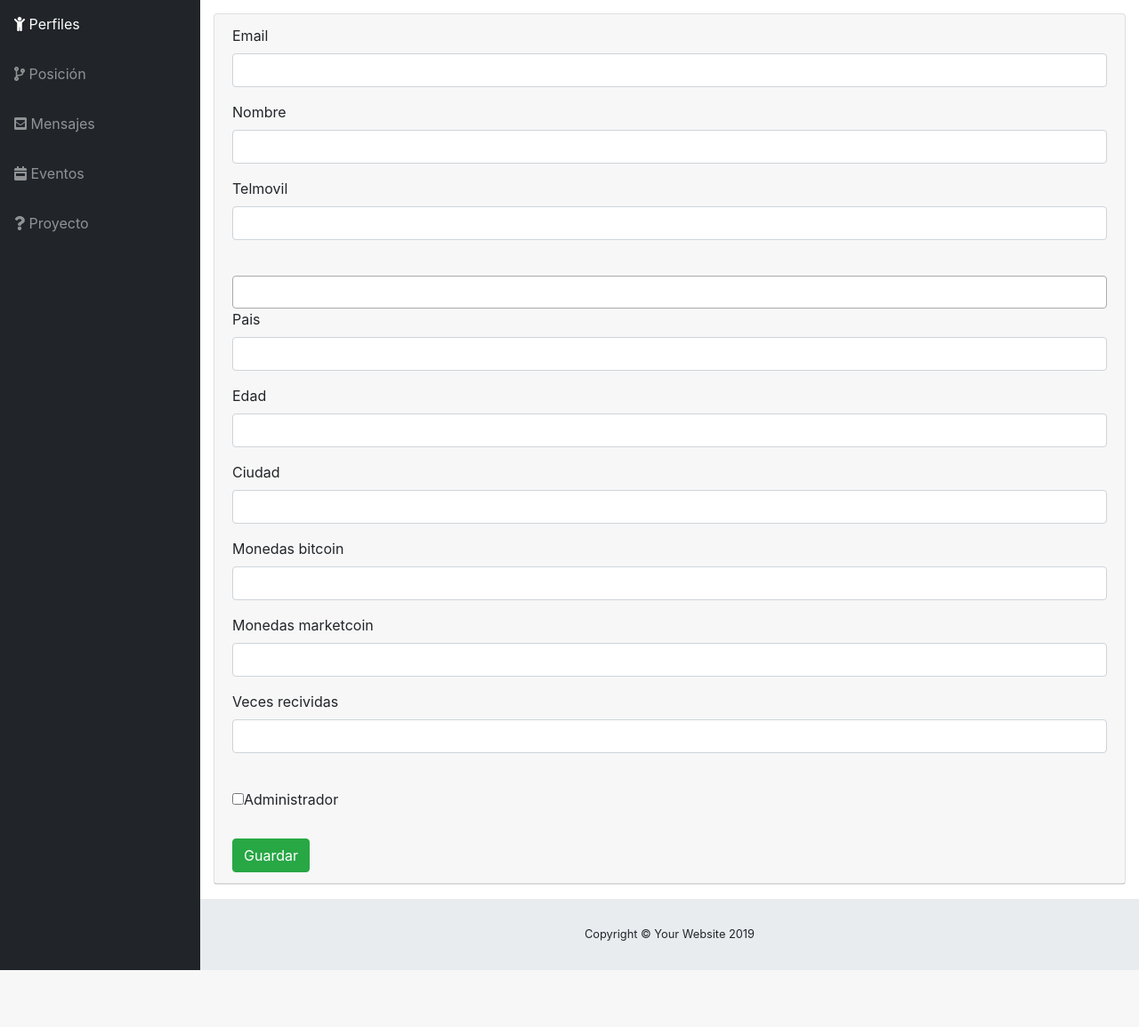
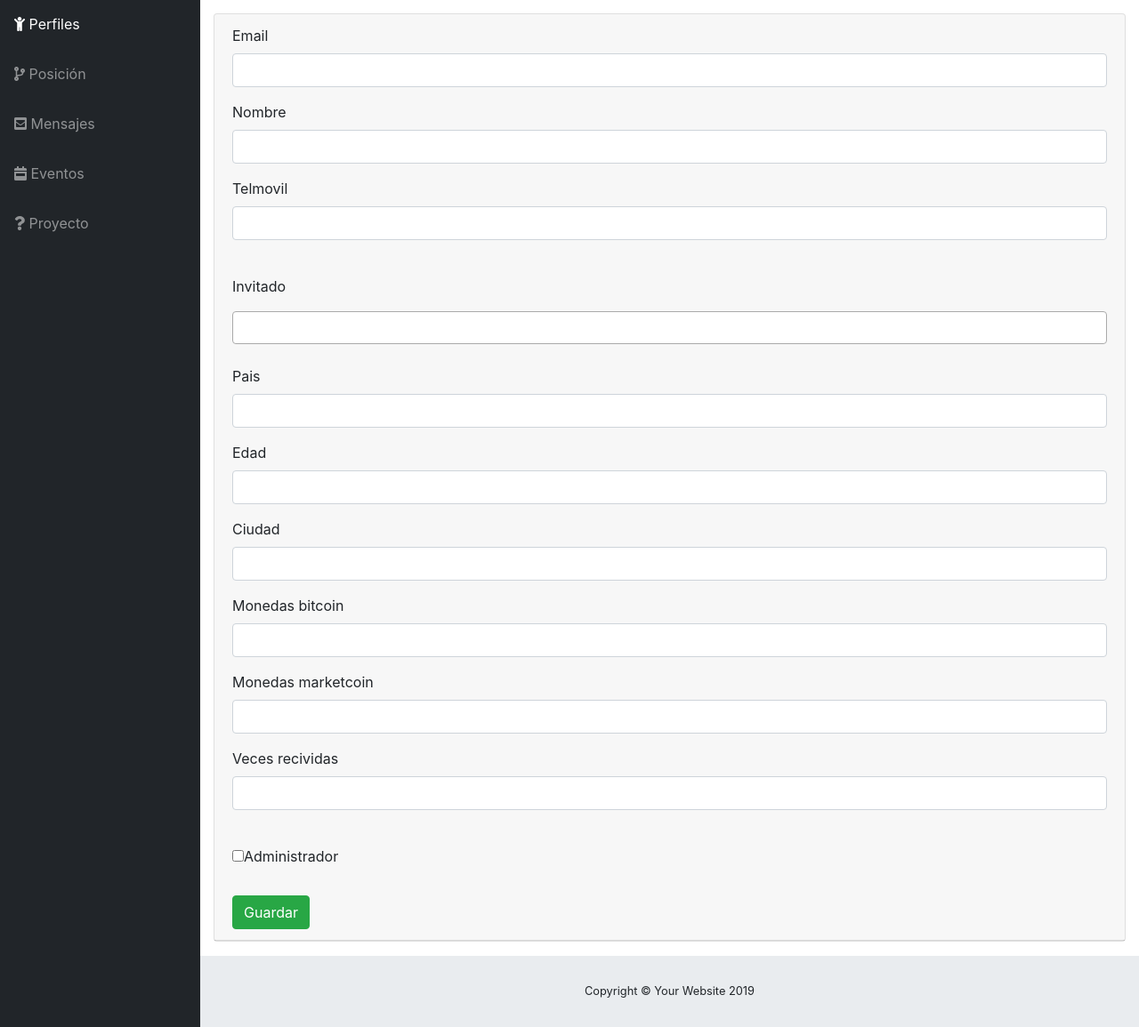
Before and after one commit to stevenvo780/Sue-oDorado, a Symfony app: template templates/admin/editUser.html.twig in a window 1280 px wide. Shown: the part 57-1212 px from the top of the page at 89% size. Before the commit the page ends 1148 px from the top, so only its background shows below. Run offline with Twig, Linux system fonts and the light colour scheme; the template is opened without the code that fills it, so the values that code supplies are empty; form fields are guessed from the names that the template uses; some libraries are stand-ins or nearby versions.

Commit message:
agragar texto

```diff
--- a/templates/admin/editUser.html.twig
+++ b/templates/admin/editUser.html.twig
@@ -78,8 +78,7 @@
                 {{ form_row(form.nombre) }}
                 {{ form_row(form.telmovil) }}
                 <br>
-
-
+                <p>Invitado</p>
                 <select  name="user_edit[referidos][]" class="custom-select" id="user_edit_referido" multiple size="2">
                 {% set referido = ""  %}
                 {% for userUser in userUsers  %}
@@ -96,6 +95,7 @@
                     {% endif %}
                 {% endfor %}
                 </select>
+                <br>
                 <br>
                 {{ form_row(form.pais) }}
                 {{ form_row(form.edad) }}
```
